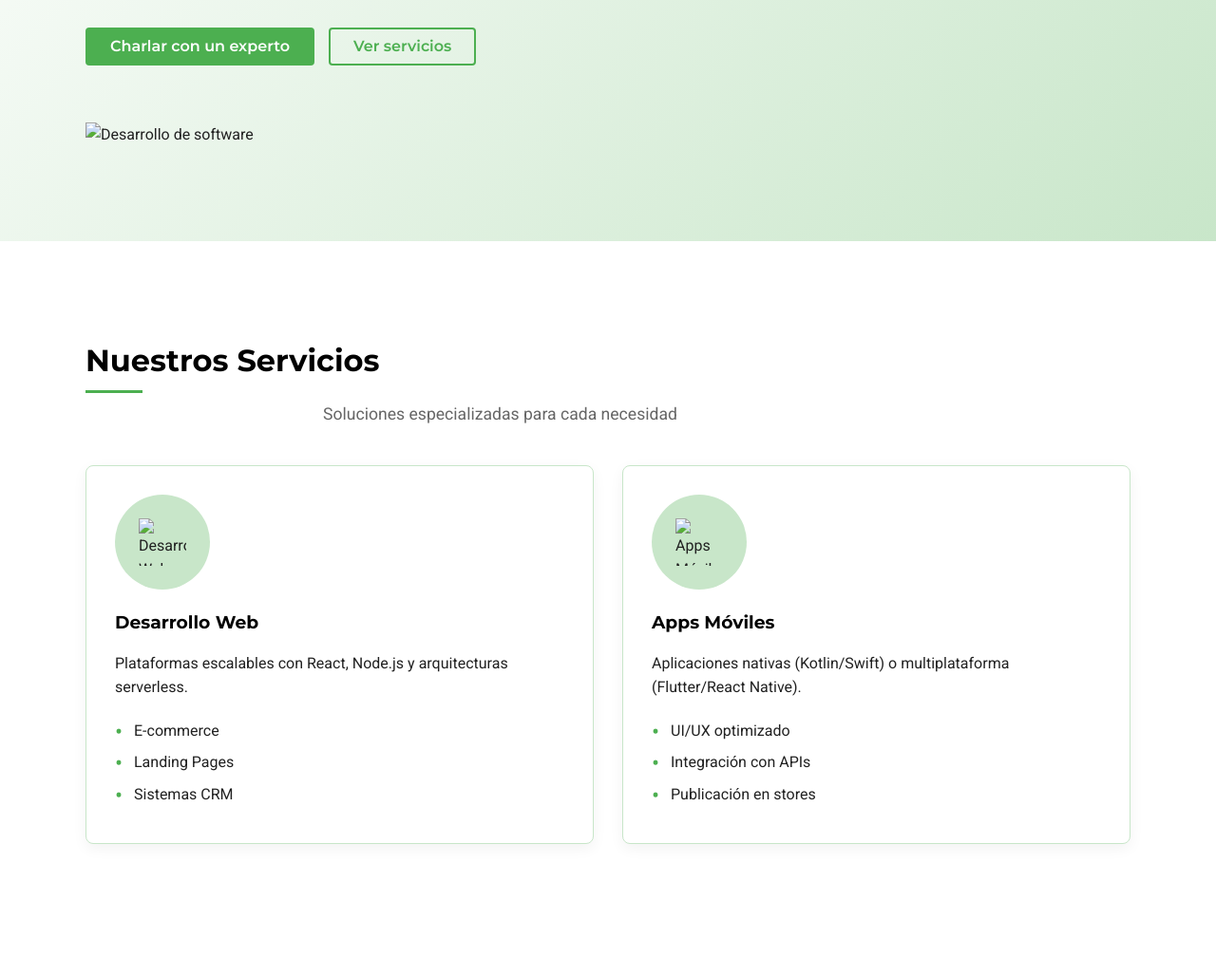
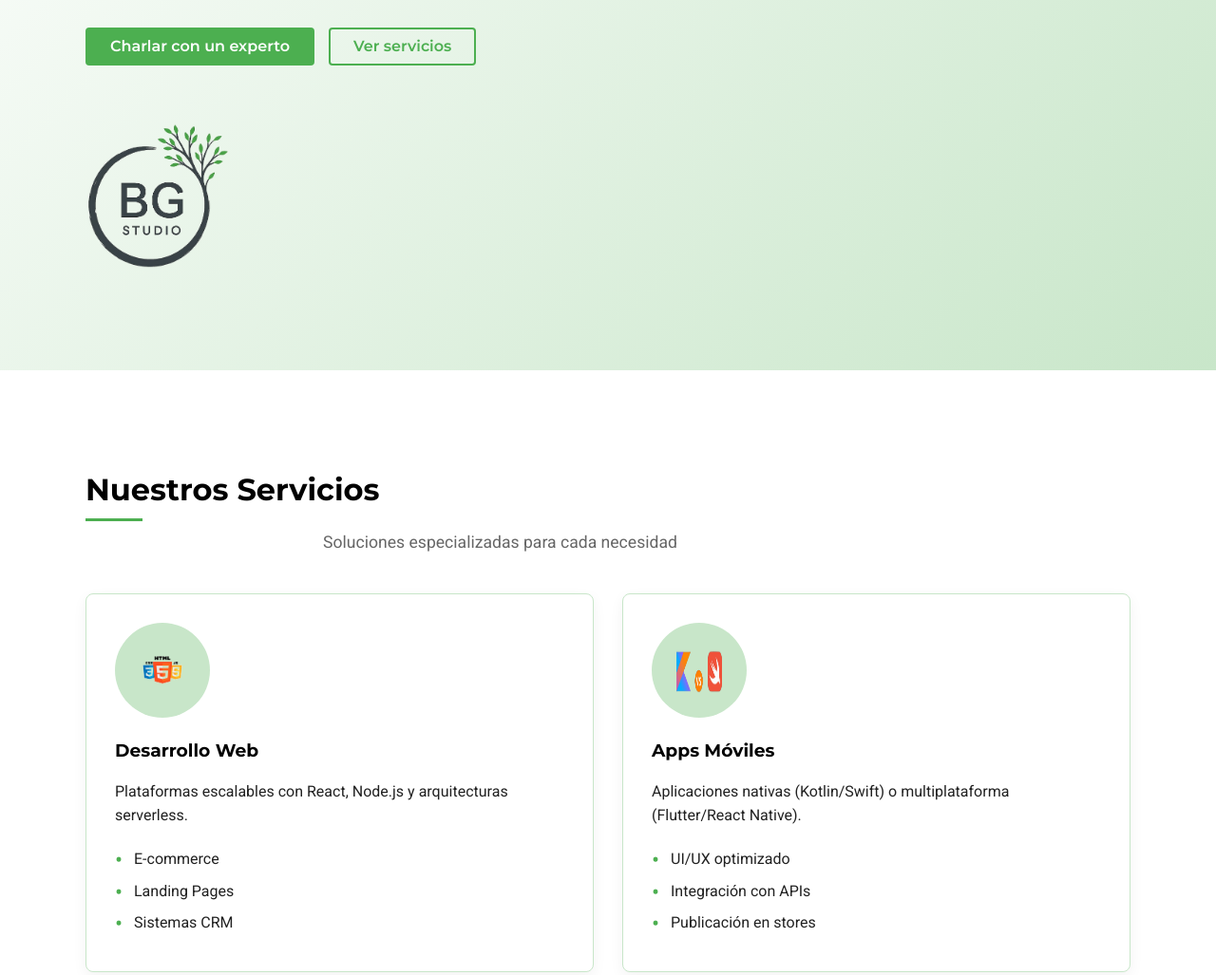
Before and after one commit to jesus-banuelos-gomez/BlackGreenStudio, a plain HTML site: page public/html/index.html in a window 1280 px wide. Shown: the part 461-1488 px from the top of the page at 95% size. Drawn offline with Linux system fonts and the light colour scheme; the site is published under a folder, as on GitHub Pages, so addresses that start at the root find nothing.

Commit message:
1.0.0.158

```diff
--- a/public/html/index.html
+++ b/public/html/index.html
@@ -75,7 +75,7 @@
                 </div>
             </div>
             <div class="hero-image">
-                <img src="/public/Resource/logo.png" alt="Desarrollo de software" loading="lazy" width="150px">
+                <img src="../Resource/logo.png" alt="Desarrollo de software" loading="lazy" width="150px">
             </div>
         </div>
     </section>
@@ -89,7 +89,7 @@
             <div class="services-grid">
                 <article class="service-card">
                     <div class="service-icon">
-                        <img src="/public/Resource/html_css_js_transparent.png" alt="Desarrollo Web">
+                        <img src="../Resource/html_css_js_transparent.png" alt="Desarrollo Web">
                     </div>
                     <h3>Desarrollo Web</h3>
                     <p>Plataformas escalables con React, Node.js y arquitecturas serverless.</p>
@@ -102,7 +102,7 @@
 
                 <article class="service-card">
                     <div class="service-icon">
-                        <img src="/public/Resource/kotlin_swift_logos_transparent.png" alt="Apps Móviles">
+                        <img src="../Resource/kotlin_swift_logos_transparent.png" alt="Apps Móviles">
                     </div>
                     <h3>Apps Móviles</h3>
                     <p>Aplicaciones nativas (Kotlin/Swift) o multiplataforma (Flutter/React Native).</p>
@@ -334,7 +334,7 @@
         <div class="container">
             <div class="footer-grid">
                 <div class="footer-col">
-                    <img src="/public/Resource/logo.png" alt="BlackGreenStudio" width="100px">
+                    <img src="../Resource/logo.png" alt="BlackGreenStudio" width="100px">
                     <p>Impulsando negocios con tecnología desde 2023.</p>
                 </div>
                 <div class="footer-col">
@@ -368,6 +368,6 @@
             alert('¡Gracias por tu mensaje! Nos pondremos en contacto pronto.');
         });
     </script>
-    <script src="/public/js/menu.js"></script>
+    <script src="../js/menu.js"></script>
 </body>
 </html>
```
Also changed, not shown: public/html/blog.html (+3 -3 lines).
